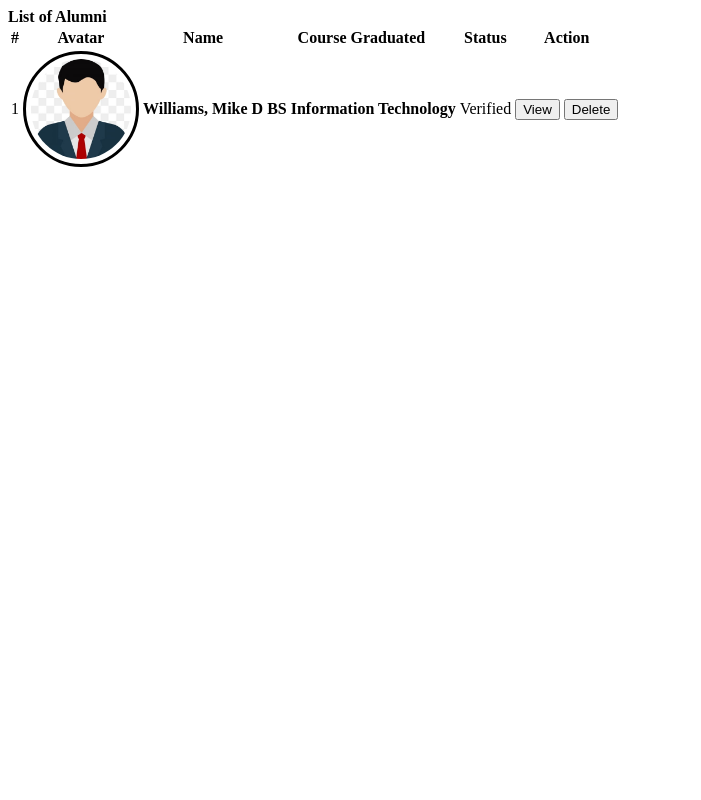
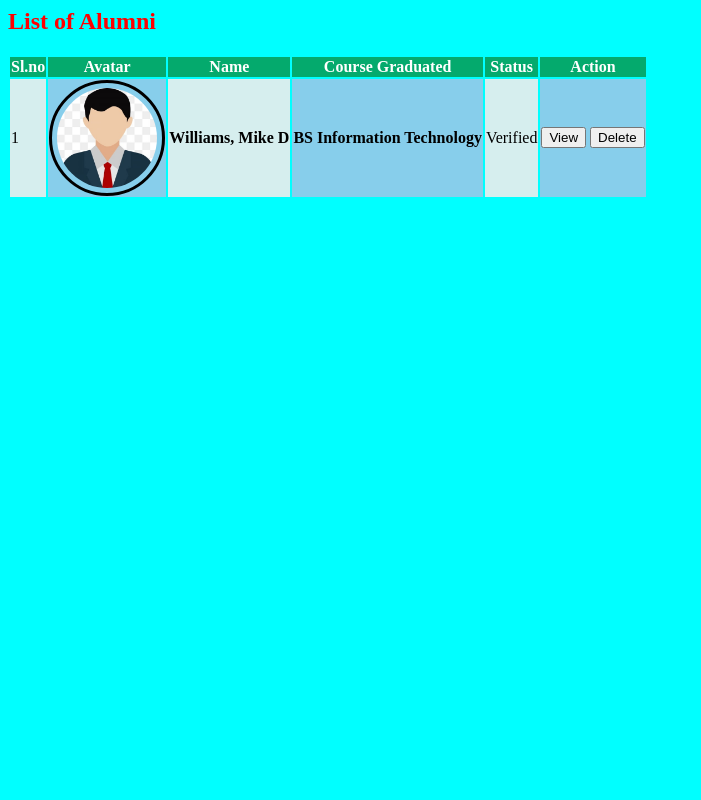
Before and after one commit to Koushal-Saha/alumni, a PHP site: page /code/admin/alumni.php in a window 1280 px wide. Shown: the whole page, without its empty margins (0-701 px from the left). Run offline with PHP 8.4, Linux system fonts and the light colour scheme; data comes from the database, SQL or seed files in the repository.

Commit message:
Update alumni.php

```diff
--- a/admin/alumni.php
+++ b/admin/alumni.php
@@ -1,7 +1,7 @@
 <?php include('db_connect.php');?>
 
 <div class="container-fluid">
-
+<body style="background-color:aqua">
 	<div class="col-lg-12">
 		<div class="row mb-4 mt-4">
 			<div class="col-md-12">
@@ -14,8 +14,9 @@
 			<!-- Table Panel -->
 			<div class="col-md-12">
 				<div class="card">
+					<style>.card-header{color:red}</style>
 					<div class="card-header">
-						<b>List of Alumni</b>
+						<h2><b>List of Alumni</b></h2>
 						<!-- <span class="float:right"><a class="btn btn-primary btn-block btn-sm col-sm-2 float-right" href="index.php?page=manage_alumni" id="new_alumni">
 					<i class="fa fa-plus"></i> New Entry
 				</a></span> -->
@@ -32,7 +33,7 @@
 							</colgroup> -->
 							<thead>
 								<tr>
-									<th class="text-center">#</th>
+									<th class="text-center">Sl.no</th>
 									<th class="">Avatar</th>
 									<th class="">Name</th>
 									<th class="">Course Graduated</th>
@@ -92,9 +93,15 @@
 	td p{
 		margin: unset
 	}
+	th {
+		background-color: #04AA6D;
+		color: white;
+	}
+	td:nth-child(odd){background-color:#D6EEEE}
+	td:nth-child(even){background-color:skyblue}
 	img{
 		max-width:100px;
-		max-height: :150px;
+		max-height:150px;
 	}
 	.avatar {
 	    display: flex;
```
